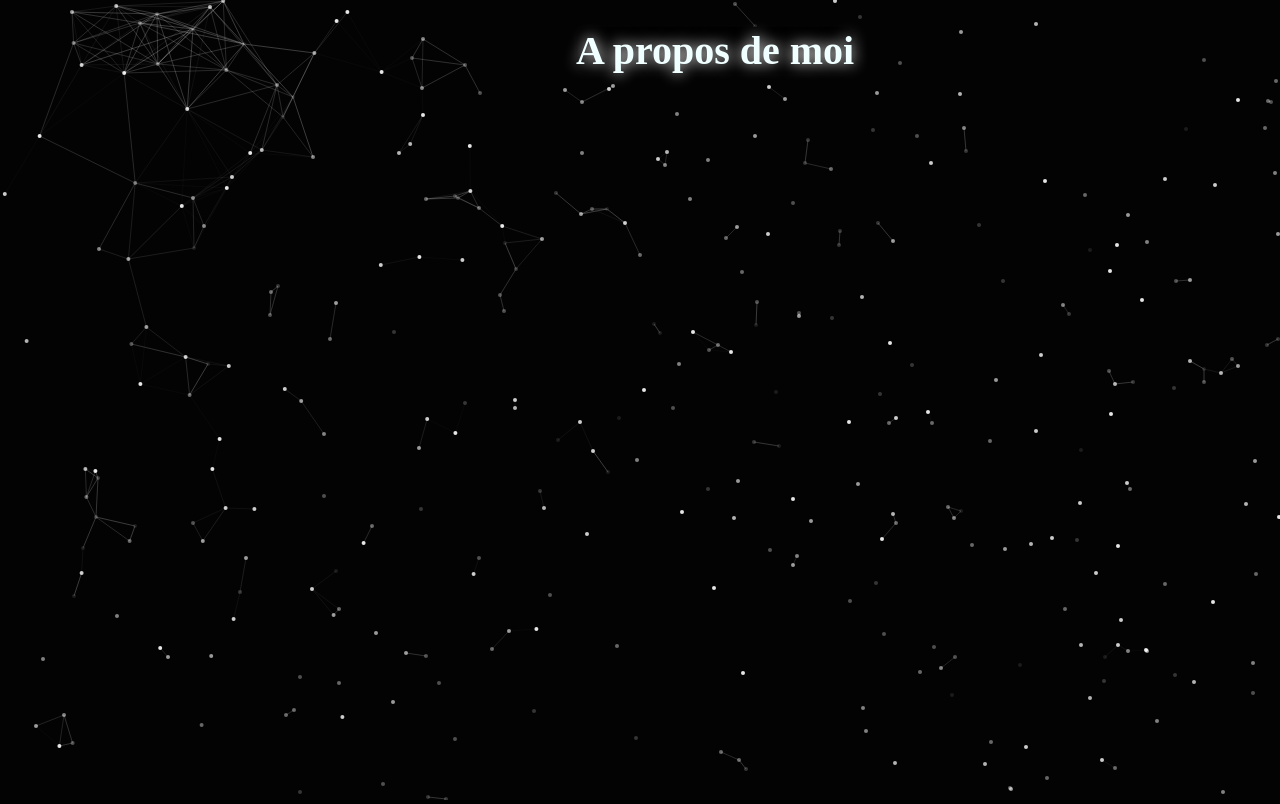
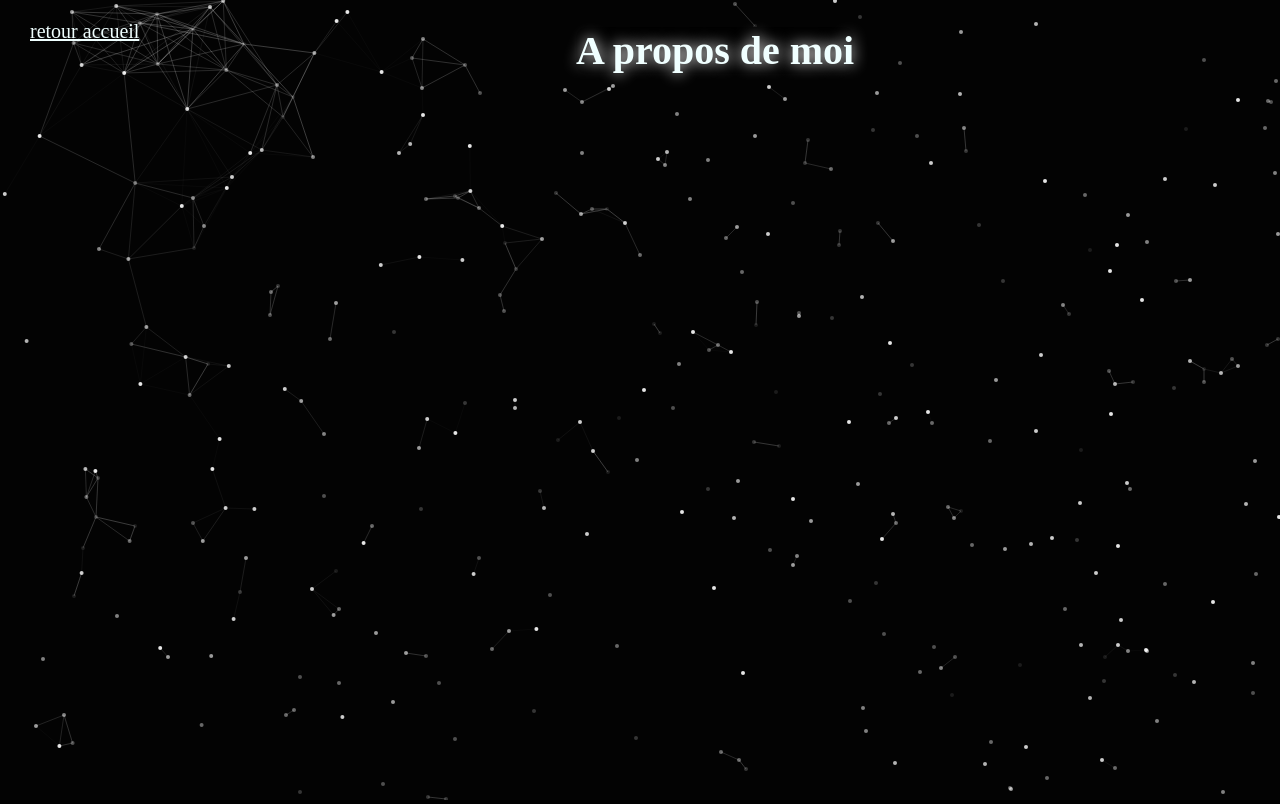
Before and after one commit to BaesaMarc/Portfolio, a plain HTML site: page à propos/à-propos.html in a window 1280 px wide. Drawn offline with Linux system fonts and the light colour scheme.

Commit message:
bouton retour accueil

```diff
--- a/à propos/à-propos.css
+++ b/à propos/à-propos.css
@@ -1,3 +1,10 @@
+body {
+  width: 100%;
+  height: auto;
+  margin: 0;
+  overflow: hidden;
+}
+
 header {
     width: 100%;
     height: auto;
@@ -16,9 +23,10 @@ h1 {
     text-shadow:0 0 15px white;
 }
 
-body {
-  width: 100%;
-  height: auto;
-  margin: 0;
-  overflow: hidden;
+.retour {
+  position: fixed;
+  color: azure;
+  font-size: 20px;
+  margin-left: 30px;
+  margin-top: 20px;
 }
--- a/à propos/à-propos.html
+++ b/à propos/à-propos.html
@@ -9,6 +9,7 @@
 <body>
     <header>
         <h1>A propos de moi</h1>
+        <a class="retour" href="/accueil.html">retour accueil</a>
         <canvas id="inner_heading-canvas" width="600" height="600"></canvas>
 
     </header>
```
